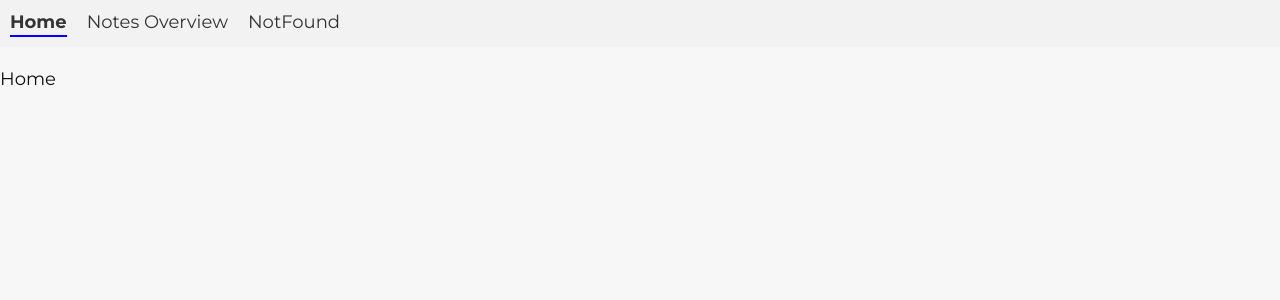
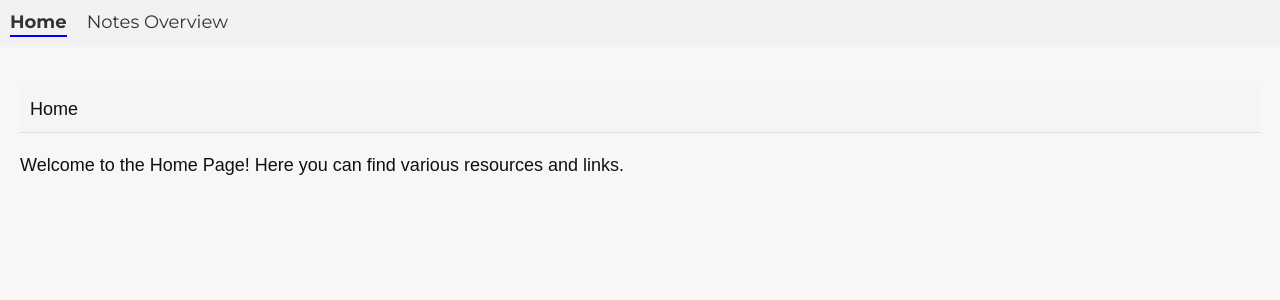
Before and after one commit to S4mm4ael/one-more-recap-project, a Vue app: page / in a window 1280 px wide. Shown: the top 300 px of the page. Built offline with nearby package versions, Linux system fonts and the light colour scheme.

Commit message:
refactor: Update HeaderMain component to filter routes based on showInHeader meta property

```diff
--- a/src/components/Header/HeaderMain.vue
+++ b/src/components/Header/HeaderMain.vue
@@ -1,15 +1,3 @@
-<template>
-  <header class="header">
-    <router-link
-      v-for="route in routes"
-      :key="route.name"
-      :to="route.path"
-      active-class="active-tab"
-    >
-      {{ route.name }}
-    </router-link>
-  </header>
-</template>
 <template>
   <header class="header">
     <router-link
@@ -30,7 +18,7 @@ export default {
   name: "HeaderMain",
   data() {
     return {
-      routes,
+      routes: routes.filter((route) => route.meta.showInHeader),
     };
   },
 };
@@ -40,12 +28,6 @@ export default {
 .header {
   display: flex;
   gap: 10px;
-}
-
-.router-link-active {
-  font-weight: bold;
-  color: blue;
-  border-bottom: 2px solid blue;
 }
 
 .active-tab {
@@ -61,7 +43,7 @@ export default {
   name: "HeaderMain",
   data() {
     return {
-      routes,
+      routes: routes.filter((route) => route.meta.showInHeader),
     };
   },
 };
@@ -86,3 +68,4 @@ export default {
   color: #666;
 }
 </style>
+style
--- a/src/router/index.js
+++ b/src/router/index.js
@@ -11,6 +11,7 @@ export const routes = [
     component: Home,
     meta: {
       title: "Home Page",
+      showInHeader: true,
     },
   },
   {
@@ -19,6 +20,7 @@ export const routes = [
     component: NotesOverview,
     meta: {
       title: "Notes Overview",
+      showInHeader: true,
     },
   },
   {
@@ -27,6 +29,7 @@ export const routes = [
     component: NotFound,
     meta: {
       title: "Page Not Found",
+      showInHeader: false,
     },
   },
 ];
--- a/src/views/HomeView.vue
+++ b/src/views/HomeView.vue
@@ -2,6 +2,11 @@
   <div id="home">
     <div class="note-header">
       <h1>Home</h1>
+    </div>
+    <div class="content">
+      <p>
+        Welcome to the Home Page! Here you can find various resources and links.
+      </p>
     </div>
   </div>
 </template>
@@ -9,5 +14,39 @@
 <script>
 export default {
   name: "HomeView",
+  methods: {
+    showAlert() {
+      alert("Button clicked!");
+    },
+  },
 };
 </script>
+
+<style scoped>
+#home {
+  font-family: Arial, sans-serif;
+  padding: 20px;
+}
+
+.note-header {
+  background-color: #f5f5f5;
+  padding: 10px;
+  border-bottom: 1px solid #ddd;
+}
+
+.content {
+  margin-top: 20px;
+}
+
+button {
+  background-color: #007bff;
+  color: white;
+  border: none;
+  padding: 10px 20px;
+  cursor: pointer;
+}
+
+button:hover {
+  background-color: #0056b3;
+}
+</style>
```
